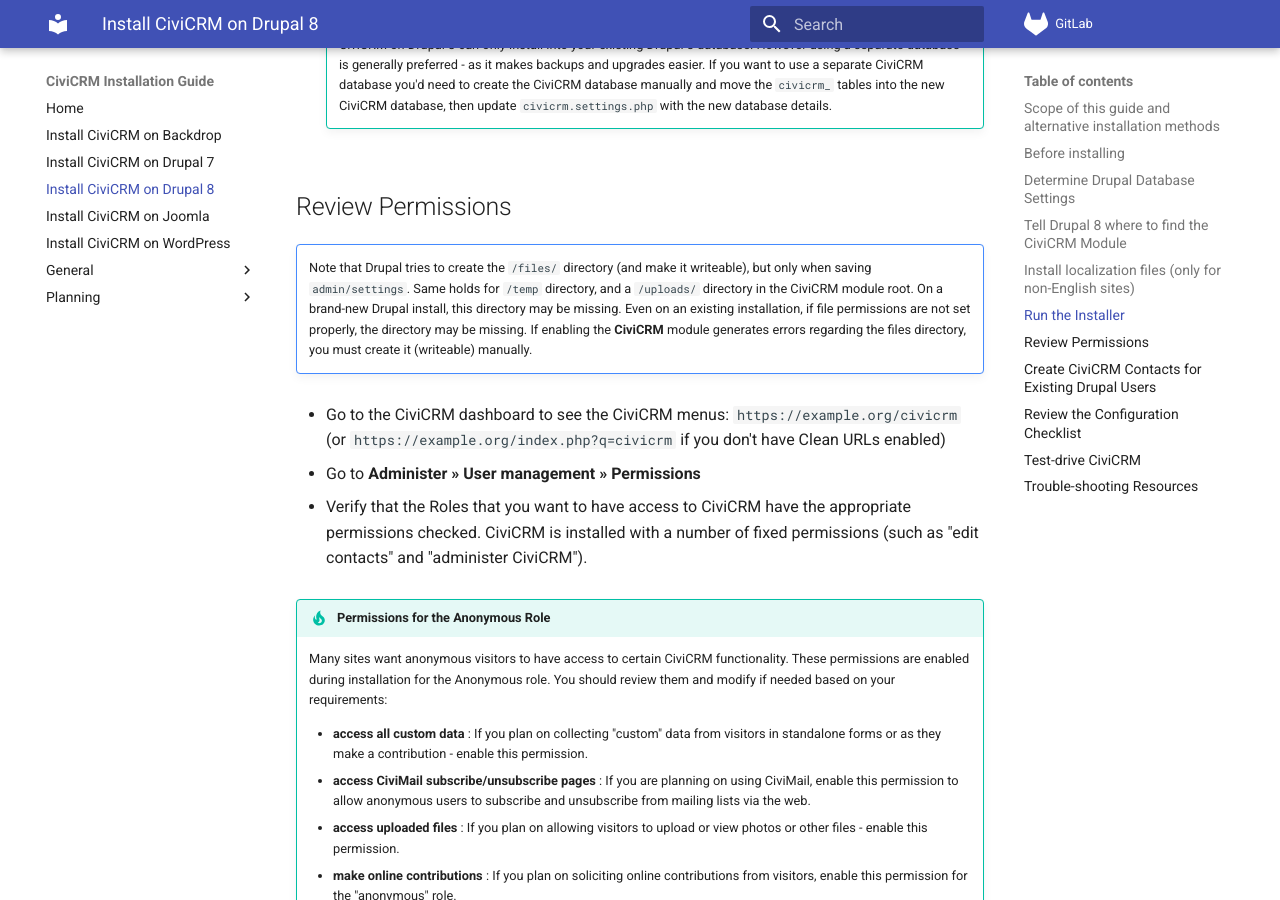
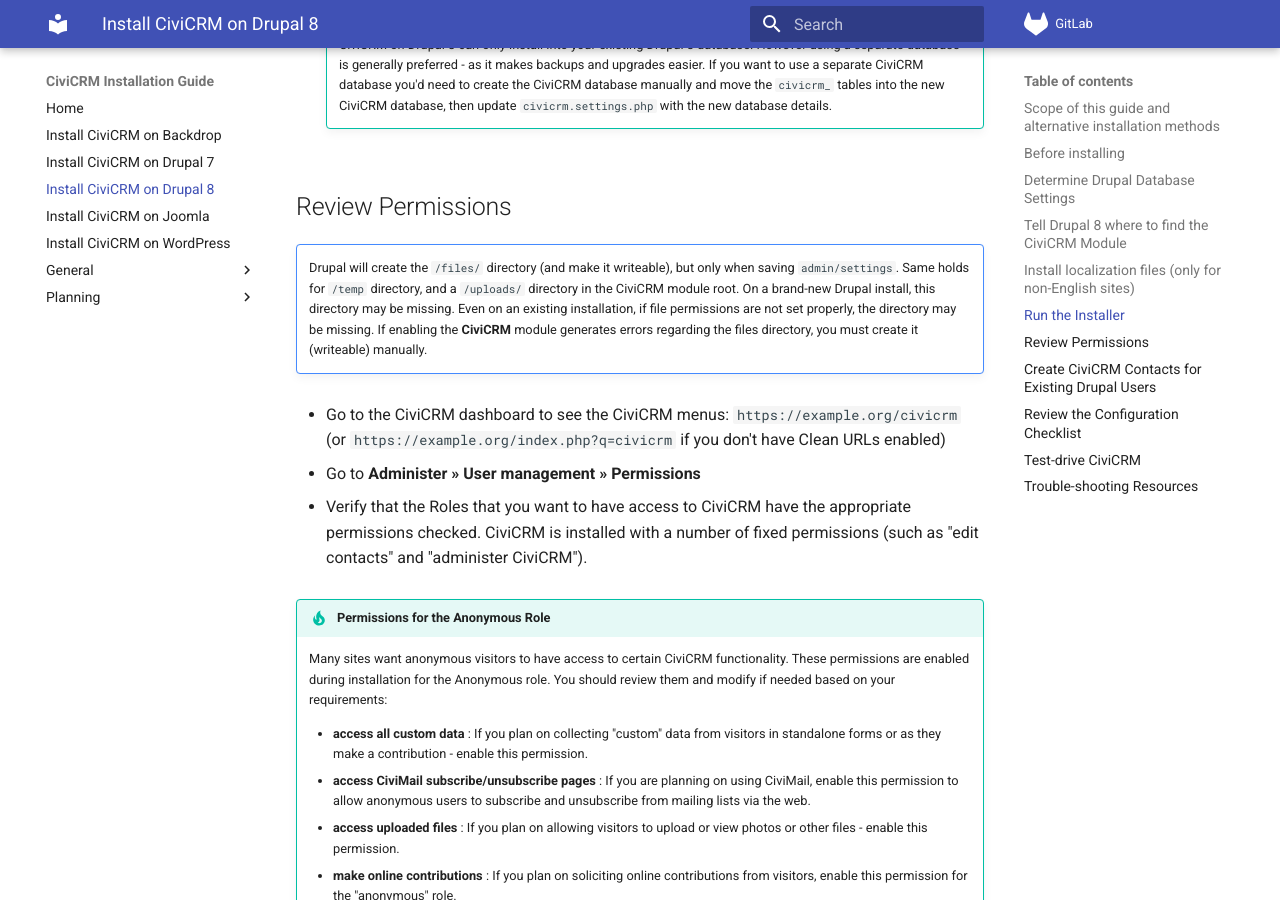
Before and after one commit to agileware/civicrm-installation-guide, an MkDocs documentation site: the page built from docs/drupal8/index.md, in a window 1280 px wide and 900 px high, scrolled down 2529 px. Built offline with MkDocs 1.6.1 and Material for MkDocs 9.7.7, drawn with Linux system fonts in a browser that asks for light colours.

Commit message:
Update index.md

```diff
--- a/docs/drupal8/index.md
+++ b/docs/drupal8/index.md
@@ -76,8 +76,8 @@ To require the CiviCRM libraries on a Drupal 8 site you can use the following on
 
 ## Review Permissions {:#permissions}
 
-!!! check ""
-    Note that Drupal tries to create the `/files/` directory (and make it writeable), but only when saving `admin/settings`. Same holds for `/temp` directory, and a `/uploads/` directory in the CiviCRM module root. On a brand-new Drupal install, this directory may be missing. Even on an existing installation, if file permissions are not set properly, the directory may be missing. If enabling the **CiviCRM** module generates errors regarding the files directory, you must create it (writeable) manually.
+!!! note ""
+    Drupal will create the `/files/` directory (and make it writeable), but only when saving `admin/settings`. Same holds for `/temp` directory, and a `/uploads/` directory in the CiviCRM module root. On a brand-new Drupal install, this directory may be missing. Even on an existing installation, if file permissions are not set properly, the directory may be missing. If enabling the **CiviCRM** module generates errors regarding the files directory, you must create it (writeable) manually.
 
 * Go to the CiviCRM dashboard to see the CiviCRM menus:
 `https://example.org/civicrm` (or `https://example.org/index.php?q=civicrm` if you don't have Clean URLs enabled)
```
